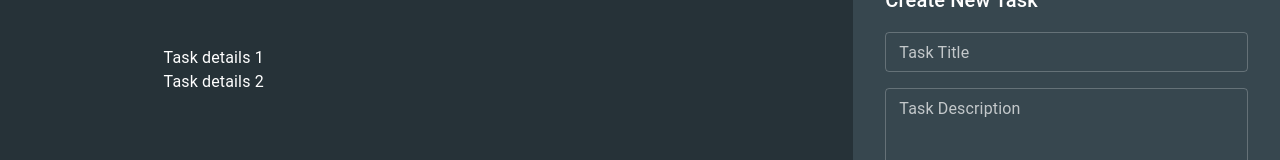
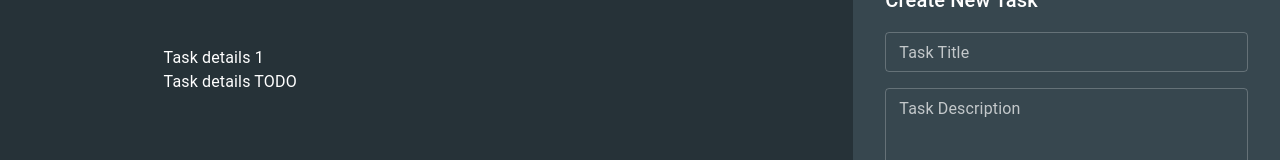
Before and after one commit to chandanch/personal-todos-webapp, a React (Create React App) app: page / in a window 1280 px wide. Shown: the part 318-478 px from the top of the page. Built offline with nearby package versions, Linux system fonts and the light colour scheme.

Commit message:
update text

```diff
--- a/src/components/taskContainer/taskContainer.tsx
+++ b/src/components/taskContainer/taskContainer.tsx
@@ -30,7 +30,7 @@ const TaskContainer: FC = (): ReactElement => {
                 </Grid>
                 <Grid item display="flex" flexDirection="column" xs={10} md={8}>
                     <Box>Task details 1</Box>
-                    <Box>Task details 2</Box>
+                    <Box>Task details TODO</Box>
                 </Grid>
             </Grid>
         </>
```
